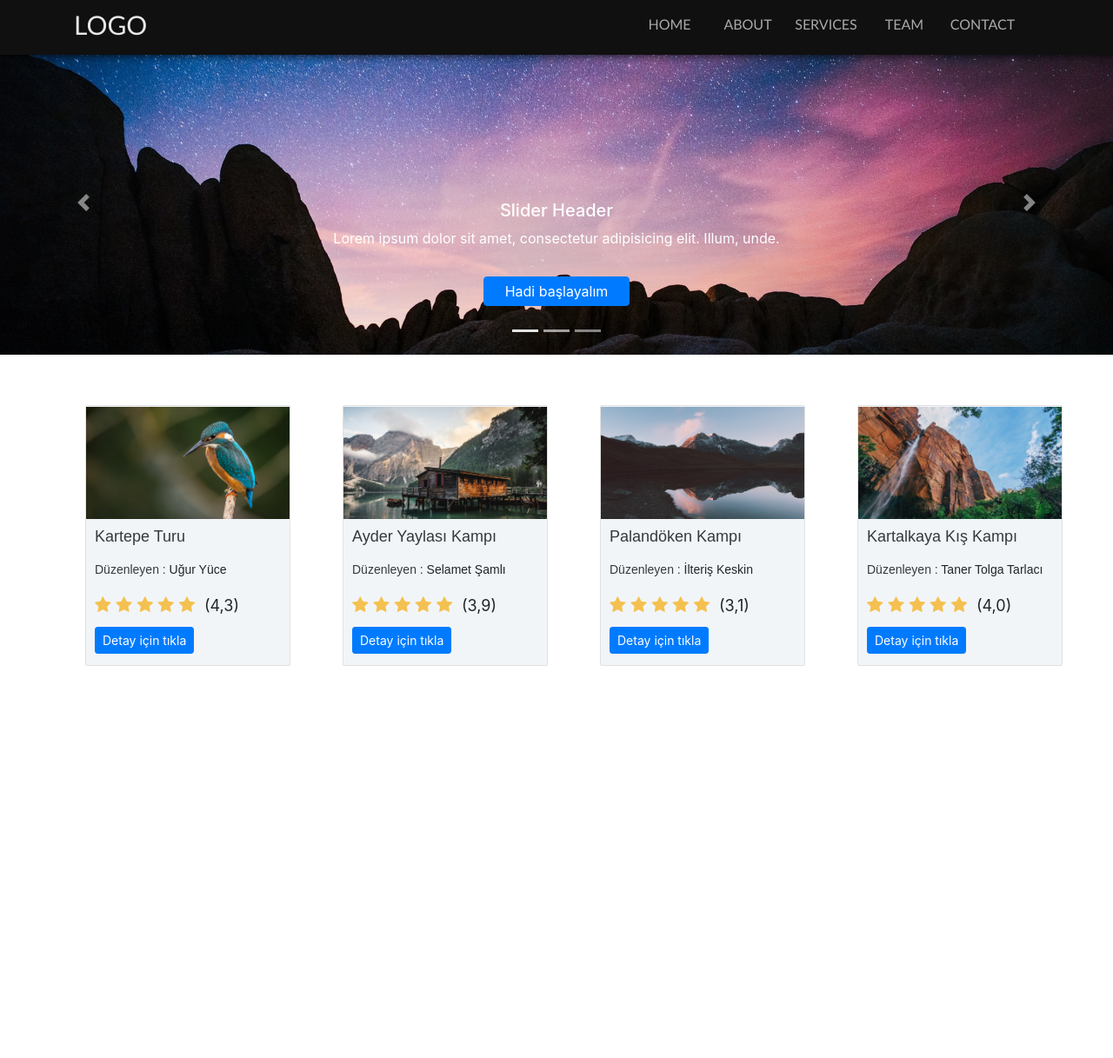
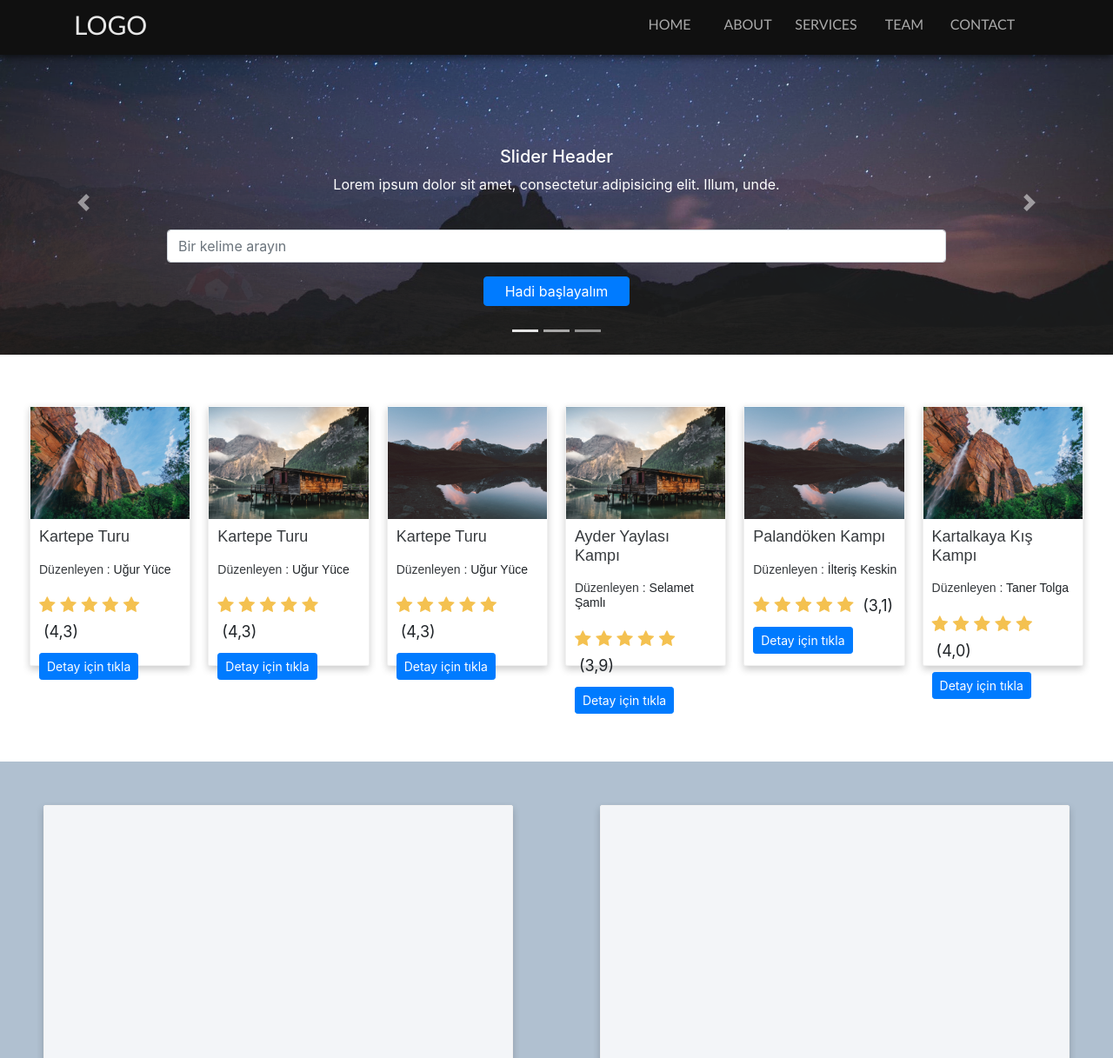
Before and after one commit to uguryuce/Themes, a plain HTML site: page theKamping/index.html in a window 1280 px wide. Shown: the part 7-1224 px from the top of the page at 87% size. Before the commit the page ends 800 px from the top, so only its background shows below. Drawn offline with nearby package versions, Linux system fonts and the light colour scheme; a script that the page names is missing.

Commit message:
kart duzenlemesi - slider arama butonu ve açıklama divi eklendi

```diff
--- a/theKamping/assets/css/main-header-menu.css
+++ b/theKamping/assets/css/main-header-menu.css
@@ -2,6 +2,10 @@
     margin: 0;
     padding: 0;
     box-sizing: border-box;
+}
+
+body {
+    background-color: #f2f5f8;
 }
 
 :root {
@@ -37,6 +41,7 @@
     text-transform: uppercase;
     transition: var(--main-header-transition);
 }
+
 .main-header .container {
     display: flex;
     justify-content: space-between;
@@ -44,10 +49,12 @@
     width: 100%;
     max-width: 1140px;
 }
+
 .main-header-logo {
     margin: 20px;
     min-width: 120px;
 }
+
 .main-header-menu {
     display: none;
     font-weight: 100;
@@ -56,6 +63,7 @@
     padding-top: 15px;
 
 }
+
 .main-header-menu ul {
     display: flex;
     justify-content: space-between;
@@ -63,6 +71,7 @@
     width: 100%;
     list-style-type: none;
 }
+
 .main-header-menu a {
     display: flex;
     align-items: center;
@@ -78,6 +87,7 @@
     transition: var(--main-header-transition);
 
 }
+
 .main-header-menu a:hover {
     background-color: transparent;
     box-shadow: 0px 4px 10px var(--main-header-shadow-color);
@@ -85,7 +95,7 @@
     color: #f3f5f7;
 }
 
-.main-header .container a.logo{
+.main-header .container a.logo {
     color: white;
     font-size: 30px;
     font-weight: 100;
@@ -103,11 +113,13 @@
     height: 1000px;
     transition: var(--main-header-transition);
 }
+
 .side-menu-content {
     height: 100%;
     width: 276px;
     background: #101010;
 }
+
 .side-menu ul {
     display: flex;
     flex-direction: column;
@@ -117,6 +129,7 @@
     overflow: hidden;
     transition: var(--main-header-transition);
 }
+
 .side-menu a {
     display: flex;
     align-items: center;
@@ -131,11 +144,13 @@
     text-transform: uppercase;
     font-family: var(--main-header-font-family);
 }
+
 .side-menu a:hover {
     background: var(--main-header-tertiary-color);
     text-decoration: none;
     color: #f3f5f7;
 }
+
 .side-menu-close-div {
     height: 100%;
     width: 724px;
@@ -158,10 +173,12 @@
     cursor: pointer;
     transition: var(--main-header-transition);
 }
+
 .main-header-side-menu-button:hover {
     background: var(--main-header-tertiary-color);
     box-shadow: 0px 4px 10px var(--main-header-shadow-color);
 }
+
 .main-header-side-menu-button .stripes {
     background: var(--main-header-quaternary-color);
     height: 2px;
@@ -174,39 +191,46 @@
     .main-header-menu {
         display: flex;
     }
+
     .side-menu {
         display: none;
     }
+
     .main-header-side-menu-button {
         display: none;
     }
 }
 
 
-.giris-slider{
+.giris-slider {
     margin-top: 65px
 }
 
-.carousel-item img{
+.carousel-item img {
     height: 350px;
     object-fit: cover;
 }
 
-.giris-kamplar{
+.giris-kamplar {
     float: left;
-    width: 25%;
+    width: 16.666%;
     padding: 10px;
-    padding-right: 50x;
-    padding-left: 50px;
+    padding-right: 10px;
+    padding-left: 10px;
 }
 
-.giris-kamp-card{
+.giris-kamp-card {
     height: 300px;
-    background-color: #f2f5f8;
-    border: 1px solid #e1e1e1;
+    background-color: #fff;
+    border: 1px solid #f1f1f1;
     border-radius: 2px;
+    box-shadow: 0 4px 8px 0 rgba(0, 0, 0, 0.2);
+    transition: 0.3s;
 }
 
+.giris-kamp-card:hover{
+    box-shadow: 0 8px 16px 0 rgba(0,0,0,0.2);
+}
 
 
 .card-baslik {
@@ -221,24 +245,24 @@
 
 
 
-.card-img img{
+.card-img img {
     width: 100%;
     object-fit: cover;
     height: 130px;
-    padding-top:1px;
+    padding-top: 1px;
 
 }
 
-.card-duzenleyen{
+.card-duzenleyen {
     font-weight: 300;
     text-align: left;
-    padding-left:10px;
+    padding-left: 10px;
     font-size: 14px;
     opacity: 1;
     font-family: sans-serif;
 }
 
-.card-duzenleyen-span{
+.card-duzenleyen-span {
     font-weight: 300;
     text-align: left;
     font-size: 14px;
@@ -247,85 +271,115 @@
 }
 
 
-#yildiz{
-    font-size:20px;
+#yildiz {
+    font-size: 20px;
     padding: 10px;
 }
 
 
-#yildiz .yildiz-genel{
+#yildiz .yildiz-genel {
     font-size: 18px;
     margin-left: 5px;
 
 }
 
 
-#yildiz i{
+#yildiz i {
     color: #f4c150;
 }
 
 /*----------------------- */
 
-#yildiz2{
-    font-size:20px;
+#yildiz2 {
+    font-size: 20px;
     padding: 10px;
 }
 
 
-#yildiz2 .yildiz-genel{
+#yildiz2 .yildiz-genel {
     font-size: 18px;
     margin-left: 5px;
 
 }
 
 
-#yildiz2 i{
+#yildiz2 i {
     color: #f4c150;
 }
 
 /*----------------------- */
-#yildiz3{
-    font-size:20px;
+#yildiz3 {
+    font-size: 20px;
     padding: 10px;
 }
 
 
-#yildiz3 .yildiz-genel{
+#yildiz3 .yildiz-genel {
     font-size: 18px;
     margin-left: 5px;
 
 }
 
 
-#yildiz3 i{
+#yildiz3 i {
     color: #f4c150;
 }
 
 /*----------------------- */
-#yildiz4{
-    font-size:20px;
+#yildiz4 {
+    font-size: 20px;
     padding: 10px;
 }
 
 
-#yildiz4 .yildiz-genel{
+#yildiz4 .yildiz-genel {
     font-size: 18px;
     margin-left: 5px;
 
 }
 
 
-#yildiz4 i{
+#yildiz4 i {
     color: #f4c150;
 }
 
 /*----------------------- */
 
 
-.detay-btn{
+.detay-btn {
     margin-left: 10px;
 }
 
-.detay-btn-text{
+.detay-btn-text {
     font-size: 14px;
 }
+
+
+#portfoy {
+    margin-top: 100px;
+    background-color: blue;
+
+
+}
+
+.card-card{
+    float: left;
+    width: 50%;
+    padding: 10px;
+    padding-right: 50px;
+    padding-left: 50px;
+    background-color: #b0c0d0;
+    padding-top: 50px;
+    padding-bottom: 50px;
+}
+
+
+
+.port-items{
+    height: 300px;
+    background-color: #f3f5f8;
+    border: 1px solid #f1f1f1;
+    border-radius: 2px;
+    box-shadow: 0 4px 8px 0 rgba(0, 0, 0, 0.2);
+    transition: 0.3s;
+}
--- a/theKamping/index.html
+++ b/theKamping/index.html
@@ -208,6 +208,7 @@
             })
 
         })
+
     </script>
 
     <!-- yıldız puanlama bitiş -->
@@ -266,19 +267,17 @@
 
                 <div class="carousel-item active">
 
-                    <img src="img/img-1.jpeg" class="d-block w-100" alt="">
-                    <div class="carousel-caption d-none d-md-block">
-                        <h5>Slider Header</h5>
-                        <p>Lorem ipsum dolor sit amet, consectetur adipisicing elit. Illum, unde.</p>
-                        <button type="button" class="btn btn-primary px-4 py-1 m-3">Hadi başlayalım</button>
-                    </div>
-                </div>
-                <div class="carousel-item">
-
                     <img src="img/img-2.jpeg" class="d-block w-100" alt="">
                     <div class="carousel-caption d-none d-md-block">
                         <h5>Slider Header</h5>
                         <p>Lorem ipsum dolor sit amet, consectetur adipisicing elit. Illum, unde.</p>
+                        <form>
+                            <div id="search-input">
+                                <label for="name"></label>
+                                <input type="text" class="form-control" placeholder="Bir kelime arayın">
+                            </div>
+
+                        </form>
                         <button type="button" class="btn btn-primary px-4 py-1 m-3">Hadi başlayalım</button>
                     </div>
                 </div>
@@ -288,6 +287,29 @@
                     <div class="carousel-caption d-none d-md-block">
                         <h5>Slider Header</h5>
                         <p>Lorem ipsum dolor sit amet, consectetur adipisicing elit. Illum, unde.</p>
+                        <form>
+                            <div id="search-input">
+                                <label for="name"></label>
+                                <input type="text" class="form-control" placeholder="Bir kelime arayın">
+                            </div>
+
+                        </form>
+                        <button type="button" class="btn btn-primary px-4 py-1 m-3">Hadi başlayalım</button>
+                    </div>
+                </div>
+                <div class="carousel-item">
+
+                    <img src="img/img-3.jpeg" class="d-block w-100" alt="">
+                    <div class="carousel-caption d-none d-md-block">
+                        <h5>Slider Header</h5>
+                        <p>Lorem ipsum dolor sit amet, consectetur adipisicing elit. Illum, unde.</p>
+                        <form>
+                            <div id="search-input">
+                                <label for="name"></label>
+                                <input type="text" class="form-control" placeholder="Bir kelime arayın">
+                            </div>
+
+                        </form>
                         <button type="button" class="btn btn-primary px-4 py-1 m-3">Hadi başlayalım</button>
                     </div>
                 </div>
@@ -305,11 +327,71 @@
         </div>
     </section>
 
-    <section class="ml-5 mr-5 mt-5">
+    <section class="clearfix mt-5 mr-4 ml-4">
         <div class="giris-kamplar">
             <div class="giris-kamp-card">
                 <div class="card-img">
-                    <img src="img/card-photo/a1.jpeg">
+                    <img src="img/card-photo/a4.jpeg">
+                </div>
+                <h3 class="card-baslik">Kartepe Turu</h3>
+                <h6 class="card-duzenleyen"><span class="card-duzenleyen-span">Düzenleyen : </span>Uğur Yüce</h6>
+
+                <!-- yıldız puanlama -->
+                <div id="yildiz">
+
+                    <i class="fa fa-star"></i>
+
+                    <i class="fa fa-star"></i>
+
+                    <i class="fa fa-star"></i>
+
+                    <i class="fa fa-star"></i>
+
+                    <i class="fa fa-star"></i>
+
+                    <span class="yildiz-genel">(4,3)</span>
+
+                </div>
+
+                <!-- yıldız puanlama bitiş -->
+                <button type="button" class=" detay-btn btn btn-primary btn-sm"><a class="detay-btn-text">Detay için tıkla</a></button>
+
+            </div>
+        </div>
+        <div class="giris-kamplar">
+            <div class="giris-kamp-card">
+                <div class="card-img">
+                    <img src="img/card-photo/a2.jpeg">
+                </div>
+                <h3 class="card-baslik">Kartepe Turu</h3>
+                <h6 class="card-duzenleyen"><span class="card-duzenleyen-span">Düzenleyen : </span>Uğur Yüce</h6>
+
+                <!-- yıldız puanlama -->
+                <div id="yildiz">
+
+                    <i class="fa fa-star"></i>
+
+                    <i class="fa fa-star"></i>
+
+                    <i class="fa fa-star"></i>
+
+                    <i class="fa fa-star"></i>
+
+                    <i class="fa fa-star"></i>
+
+                    <span class="yildiz-genel">(4,3)</span>
+
+                </div>
+
+                <!-- yıldız puanlama bitiş -->
+                <button type="button" class=" detay-btn btn btn-primary btn-sm"><a class="detay-btn-text">Detay için tıkla</a></button>
+
+            </div>
+        </div>
+        <div class="giris-kamplar">
+            <div class="giris-kamp-card">
+                <div class="card-img">
+                    <img src="img/card-photo/a3.jpeg">
                 </div>
                 <h3 class="card-baslik">Kartepe Turu</h3>
                 <h6 class="card-duzenleyen"><span class="card-duzenleyen-span">Düzenleyen : </span>Uğur Yüce</h6>
@@ -402,7 +484,7 @@
                     <img src="img/card-photo/a4.jpeg">
                 </div>
                 <h3 class="card-baslik">Kartalkaya Kış Kampı</h3>
-                <h6 class="card-duzenleyen"><span class="card-duzenleyen-span">Düzenleyen : </span>Taner Tolga Tarlacı</h6>
+                <h6 class="card-duzenleyen"><span class="card-duzenleyen-span">Düzenleyen : </span>Taner Tolga </h6>
                 <!-- yıldız puanlama -->
                 <div id="yildiz4">
 
@@ -427,10 +509,28 @@
         </div>
     </section>
 
+    <section id="portfoy" class="bg-primary">
+        <div class="card-card">
+            <div class="port-items">
+
+            </div>
+        </div>
+        <div class="card-card">
+            <div class="port-items">
+
+            </div>
+        </div>
+
+    </section>
+
+
+
 
 
     <script src="assets/js/main-header-menu.js"></script>
     <script src="https://code.jquery.com/jquery-3.3.1.slim.min.js" integrity="sha384-q8i/X+965DzO0rT7abK41JStQIAqVgRVzpbzo5smXKp4YfRvH+8abtTE1Pi6jizo" crossorigin="anonymous"></script>
     <script src="https://cdnjs.cloudflare.com/ajax/libs/popper.js/1.14.7/umd/popper.min.js" integrity="sha384-UO2eT0CpHqdSJQ6hJty5KVphtPhzWj9WO1clHTMGa3JDZwrnQq4sF86dIHNDz0W1" crossorigin="anonymous"></script>
     <script src="https://stackpath.bootstrapcdn.com/bootstrap/4.3.1/js/bootstrap.min.js" integrity="sha384-JjSmVgyd0p3pXB1rRibZUAYoIIy6OrQ6VrjIEaFf/nJGzIxFDsf4x0xIM+B07jRM" crossorigin="anonymous"></script>
-</body></html>
+</body>
+
+</html>
```
Also changed, not shown: theKamping/img/ab1.png (added), theKamping/img/b1.jpg (added), theKamping/img/b2.png (added), 4 other files. Lines whose indentation alone changed are shown as unchanged.
